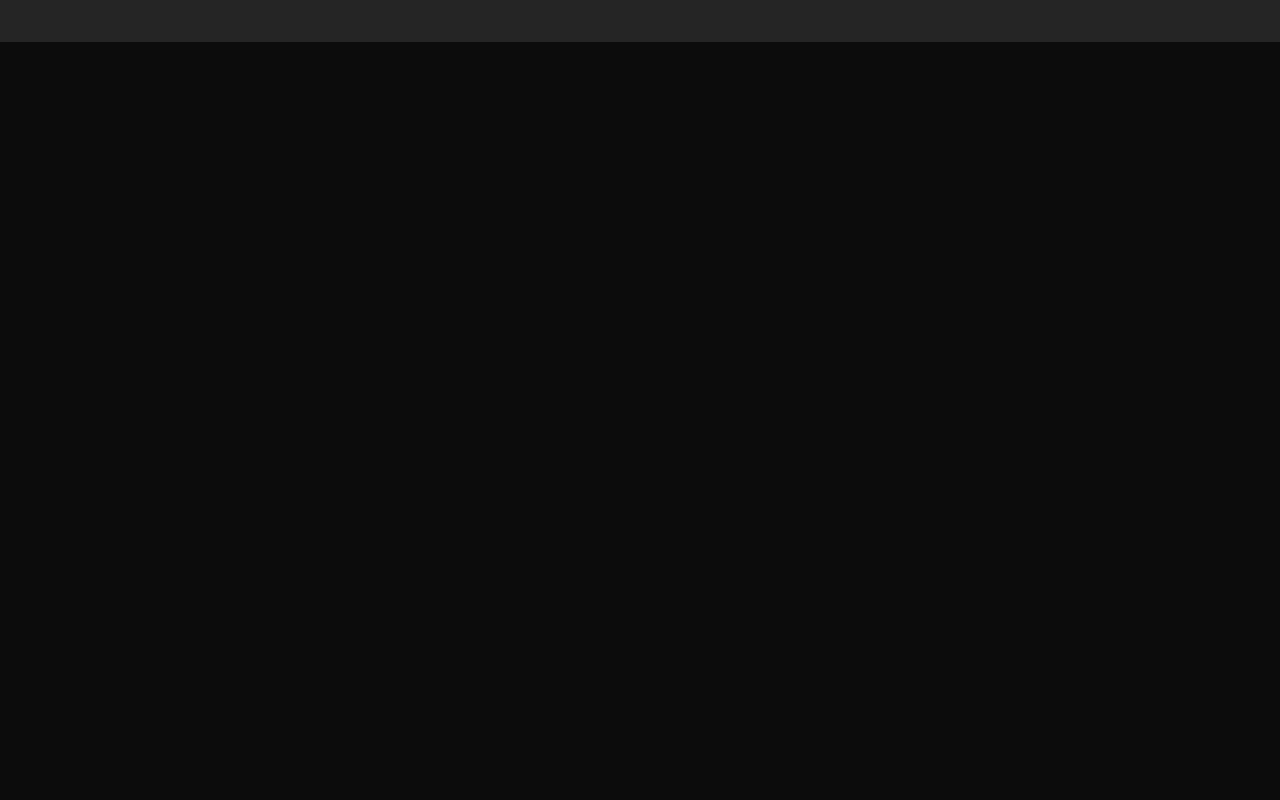
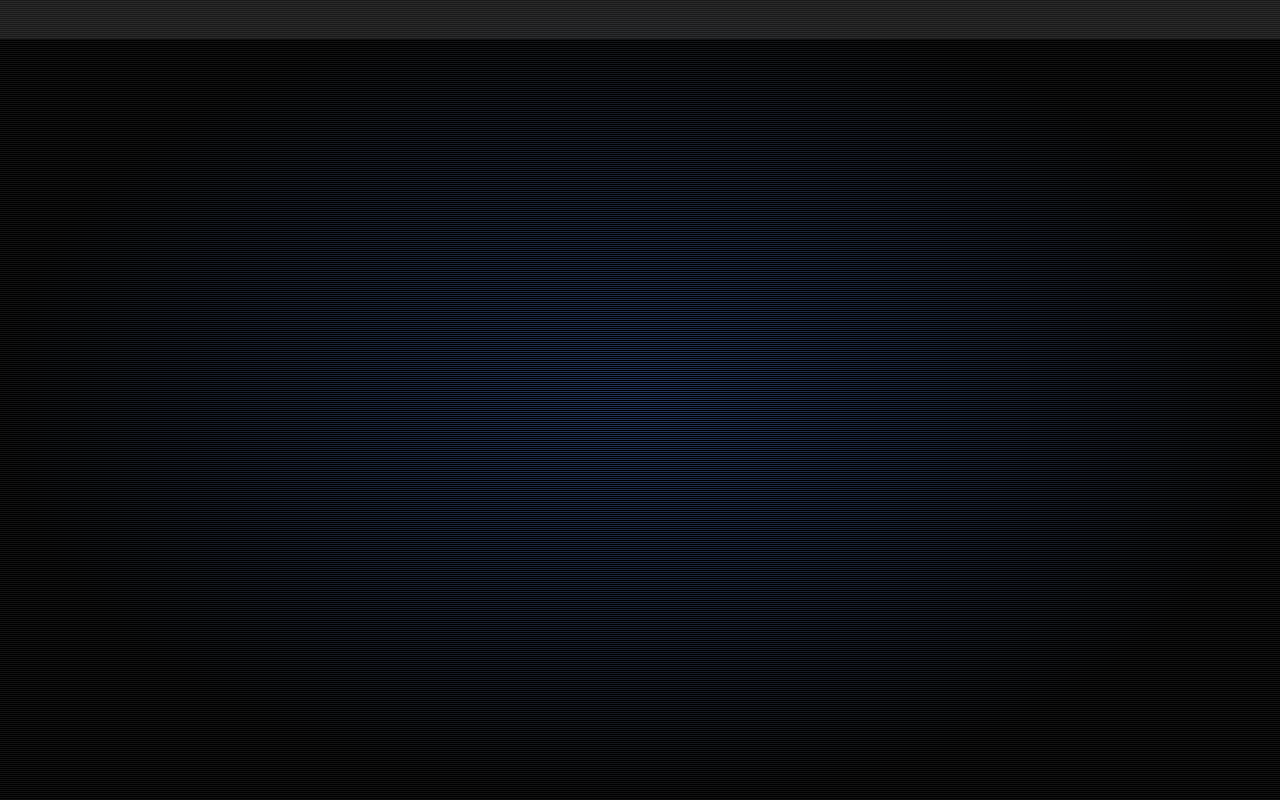
Before and after one commit to knewter/bsh, a website: page index.html in a window 1280 px wide. Drawn offline with nearby package versions, Linux system fonts and the light colour scheme; files that its build step writes are made by us from their sources; files whose address does not match are found by name.

Commit message:
initial stylized version of the terminal

```diff
--- a/assets/stylesheets/style.scss
+++ b/assets/stylesheets/style.scss
@@ -32,14 +32,21 @@ $appBackgroundColor: #0c0c0c;
 $selectedTextBackgroundColor: pink;
 
 html, body {
+  background: -webkit-radial-gradient(center center, contain, rgba(21, 60, 141, 0.53), black) center center no-repeat, black;
   background-color: $appBackgroundColor;
-  font-family: Ubuntu, Arial;
   margin: 0;
   padding: 0;
 }
 
+#terminal-wrapper {
+  background: url(assets/images/interlace.png) top left repeat, rgba(255, 255, 255, 0.07);
+  height: 100%;
+  width: 100%;
+}
+
 input {
-  font-size: 16px;
+  font-family: monospace;
+  font-size: 13px;
   color: #CCCCCC;
   background-color: white(.1);
   border: none;
@@ -72,17 +79,3 @@ a, a:visited {
   color: #ffffff;
   text-decoration: none;
 }
-
-footer {
-  @include experimental-value(display, box);
-  @include experimental(box-orient,    horizontal);
-  @include experimental(box-pack,      center);
-  @include experimental(box-align,     center);
-  background-color : #0C0C0C;
-  bottom           : 0;
-  color            : #D3D3D3;
-  font-size : 10px;
-  height    : 70px;
-  position  : absolute;
-  width     : 100%;
-}
--- a/index.html
+++ b/index.html
@@ -4,11 +4,9 @@
     <link type="text/css" rel="stylesheet" href="assets/stylesheets/style.css" />
   </head>
   <body>
-    <input id='cli' placeholder='' autofocus />
-    <footer>
-      <a href=''></a>
-    </footer>
-
+    <div id='terminal-wrapper'>
+      <input id='cli' placeholder='' autofocus />
+    </div>
     <!-- let the fun begin -->
     <script data-main="js/bsh" src="js/lib/require.js"></script>
     <!-- <script> document.documentElement.webkitRequestFullScreen(); </script> -->
```
Also changed, not shown: assets/images/interlace.png (added).
